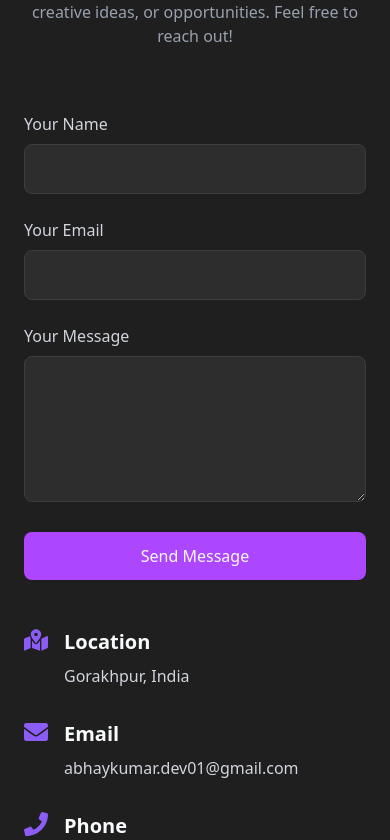
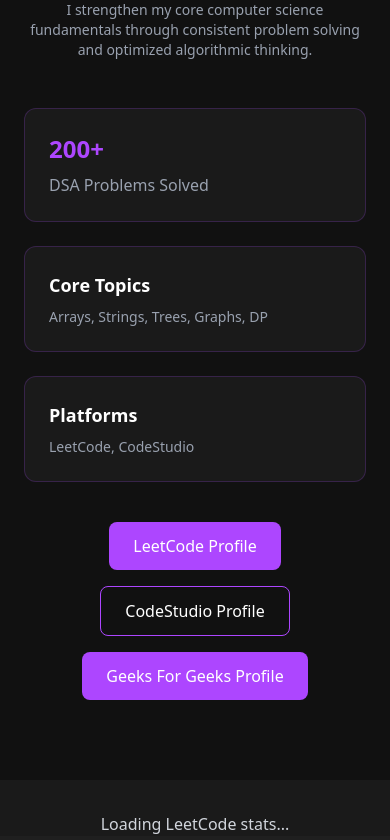
Before and after one commit to abhaykumardev/Myportfolio, a React (Vite) app: page / in a window 390 px wide. Shown: the part 8444-9284 px from the top of the page. Built offline with nearby package versions, Linux system fonts and the light colour scheme; no server answers.

Commit message:
first commit

```diff
--- a/src/component/Contact.jsx
+++ b/src/component/Contact.jsx
@@ -154,7 +154,7 @@ const Contact = () => {
                 </a>
 
                 <a
-                  href="https://www.linkedin.com/in/contact-abhay-kumar-dev/"
+                  href="https://www.linkedin.com/in/contact-abhay-kumar-dev"
                   target="_blank"
                   rel="noopener noreferrer"
                   className="w-12 h-12 rounded-full bg-dark-300 flex items-center justify-center hover:bg-purple/20"
--- /dev/null
+++ b/src/component/Dsasection.jsx
@@ -0,0 +1,91 @@
+import React from "react";
+import { motion } from "framer-motion";
+
+const DSASection = () => {
+  return (
+    <motion.section
+      id="dsa"
+      initial={{ opacity: 0, y: 30 }}
+      whileInView={{ opacity: 1, y: 0 }}
+      transition={{ duration: 0.6, ease: "easeOut" }}
+      viewport={{ once: true }}
+      className="py-20 bg-[#111]"
+    >
+      <div className="container mx-auto px-6">
+
+          {/* Heading */}
+        <h2 className="text-2xl sm:text-3xl font-bold text-center mb-3">
+          Problem Solving &{" "} <span className="text-purple-400">Data Structures</span>
+        </h2>
+
+        <p className="text-gray-400 text-sm sm:text-base text-center
+                      max-w-xl mx-auto mb-12 sm:mb-16">
+          I strengthen my core computer science fundamentals through consistent
+          problem solving and optimized algorithmic thinking.
+        </p>
+
+
+
+
+
+        {/* Stats Cards */}
+        <div className="grid grid-cols-1 sm:grid-cols-3 gap-6 mb-10">
+          <div className="rounded-xl bg-[#1a1a1a] p-6 border border-purple-500/20">
+            <h3 className="text-2xl font-bold text-purple-500">200+</h3>
+            <p className="text-gray-400 mt-2">DSA Problems Solved</p>
+          </div>
+
+          <div className="rounded-xl bg-[#1a1a1a] p-6 border border-purple-500/20">
+            <h3 className="text-lg font-semibold text-white">Core Topics</h3>
+            <p className="text-gray-400 mt-2 text-sm">
+              Arrays, Strings, Trees, Graphs, DP
+            </p>
+          </div>
+
+          <div className="rounded-xl bg-[#1a1a1a] p-6 border border-purple-500/20">
+            <h3 className="text-lg font-semibold text-white">Platforms</h3>
+            <p className="text-gray-400 mt-2 text-sm">
+              LeetCode, CodeStudio
+            </p>
+          </div>
+        </div>
+
+        {/* Buttons */}
+        <div className="flex flex-wrap gap-4 text-center justify-center ">
+          <a
+            href="https://leetcode.com/Abhayk911"
+            target="_blank"
+            rel="noreferrer"
+            className="px-6 py-3 rounded-lg bg-purple-500
+                       font-medium text-white
+                       hover:bg-purple-700 transition"
+          >
+            LeetCode Profile
+          </a>
+
+          <a
+            href="https://www.naukri.com/code360/profile/a06f229d-9508-44a5-980d-a317945b8222"
+            target="_blank"
+            rel="noreferrer"
+            className="px-6 py-3 rounded-lg border border-purple-500
+                       text-white hover:bg-purple-500/20 transition"
+          >
+            CodeStudio Profile
+          </a>
+          <a
+            href="https://leetcode.com/Abhayk911"
+            target="_blank"
+            rel="noreferrer"
+            className="px-6 py-3 rounded-lg bg-purple-500
+                       font-medium text-white
+                       hover:bg-purple-700 transition"
+          >
+            Geeks For Geeks Profile
+          </a>
+        </div>
+      </div>
+    </motion.section>
+  );
+};
+
+export default DSASection;
--- /dev/null
+++ b/src/component/Leetcodestats.jsx
@@ -0,0 +1,56 @@
+import React, { useEffect, useState } from "react";
+import { motion } from "framer-motion";
+
+const LeetCodeStats = () => {
+  const [stats, setStats] = useState(null);
+
+  useEffect(() => {
+    fetch("https://leetcode-stats-api.herokuapp.com/Abhayk911")
+      .then((res) => res.json())
+      .then((data) => setStats(data))
+      .catch(console.error);
+  }, []);
+
+  if (!stats) {
+    return (
+      <p className="text-gray-300 text-center mt-8">
+        Loading LeetCode stats...
+      </p>
+    );
+  }
+
+  return (
+    <motion.div
+      initial={{ opacity: 0, y: 30 }}
+      whileInView={{ opacity: 1, y: 0 }}
+      transition={{ duration: 0.5 }}
+      viewport={{ once: true }}
+      className="container mx-auto px-6 mt-16 mb-10"
+    >
+      <div
+        className="relative max-w-md rounded-xl p-6
+                   bg-dark-200 border border-purple-400/30
+                   shadow-xl overflow-hidden text-center mx-auto justify-center"
+      >
+        {/* Glow */}
+        <div className="absolute inset-0 bg-linear-to-r
+                        from-purple-400 to-purple-700
+                        opacity-20 blur-2xl mb-10" />
+
+        <h3 className="relative text-xl font-semibold text-white mb-4">
+          LeetCode Stats
+        </h3>
+
+        <div className="relative space-y-2 text-gray-300">
+          <p>Total Solved: <span className="text-purple-400 font-semibold">{stats.totalSolved}</span></p>
+          <p>Easy: <span className="text-green-400">{stats.easySolved}</span></p>
+          <p>Medium: <span className="text-blue-400">{stats.mediumSolved}</span></p>
+          <p>Hard: <span className="text-red-400">{stats.hardSolved}</span></p>
+          <p>Acceptance Rate: <span className="text-purple-400">{stats.acceptanceRate}%</span></p>
+        </div>
+      </div>
+    </motion.div>
+  );
+};
+
+export default LeetCodeStats;
--- a/src/component/Navbar.jsx
+++ b/src/component/Navbar.jsx
@@ -44,6 +44,13 @@ const Navbar = () => {
             className="relative text-white/80 hover:text-purple transition-all duration-300 group"
           >
             <span>Projects</span>
+            <span className="absolute left-0 -bottom-1 w-0 h-0.5 bg-purple transition-all duration-300 group-hover:w-full "></span>
+          </a>
+          <a
+            href="#dsa"
+            className="relative text-white/80 hover:text-purple transition-all duration-300 group"
+          >
+            <span>DSA</span>
             <span className="absolute left-0 -bottom-1 w-0 h-0.5 bg-purple transition-all duration-300 group-hover:w-full "></span>
           </a>
           <a
@@ -103,6 +110,13 @@ const Navbar = () => {
             <span>Projects</span>
           </a>
           <a
+            href="#dsa"
+            className="relative text-white/80 hover:text-purple transition-all duration-300 group"
+          >
+            <span>DSA</span>
+            <span className="absolute left-0 -bottom-1 w-0 h-0.5 bg-purple transition-all duration-300 group-hover:w-full "></span>
+          </a>
+          <a
             onClick={() => setShowMenu(false)}
             href="#contact"
             className="relative text-white/80 hover:text-purple transition-all duration-300 group"
--- a/src/pages/Home.jsx
+++ b/src/pages/Home.jsx
@@ -4,6 +4,8 @@ import About from '../component/About'
 import Skill from '../component/Skill'
 import Project from '../component/Project'
 import Contact from '../component/Contact'
+import DSASection from '../component/Dsasection'
+import LeetCodeStats from '../component/Leetcodestats'
 
 const Home = () => {
   return (
@@ -12,6 +14,9 @@ const Home = () => {
       <About/>
       <Skill/>
       <Project/>
+
+      <DSASection/>
+      <LeetCodeStats/>
       <Contact/>
     </div>
   )
```
